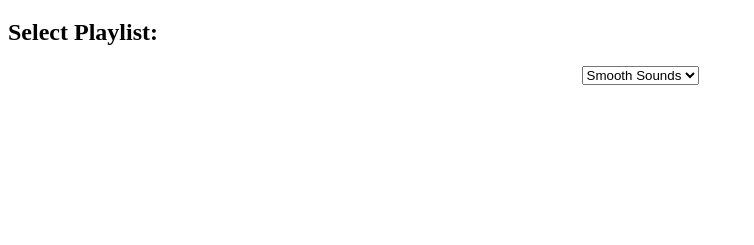
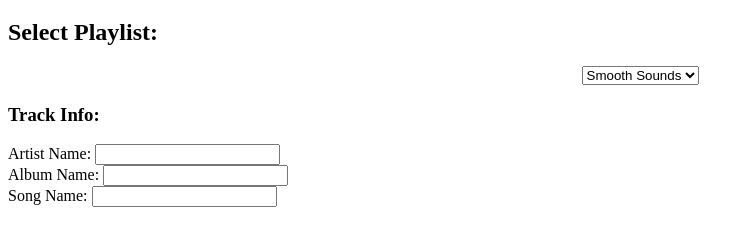
Before and after one commit to latashamallory/mallory_latasha_project1, a plain HTML site: page additem.html in a window 1280 px wide. Shown: the part 61-306 px from the top of the page, without its empty margins (0-754 px from the left). Drawn offline with Linux system fonts and the light colour scheme.

Commit message:
I added a text area input form.

```diff
--- a/additem.html
+++ b/additem.html
@@ -15,6 +15,8 @@
         <h1>Add Item</h1>
         <h2>Select Playlist:</h2>
 
+
+        <!--Form Tag-->
         <form name="Playlists"
               action="http://www.mydomain.com/myformhandler.cgi "
               method="post">
@@ -27,6 +29,14 @@
             </div>
         </form>
 
+        <h3>Track Info:</h3>
+
+        <!--Text Area-->
+        <form>
+                Artist Name:  <input type="text" name="artistname" /><br />
+                Album Name:  <input type="text" name="albumname" /><br />
+                Song Name:  <input type="text" name="songname" /><br />
+        </form>
 
 
 </body>
```
